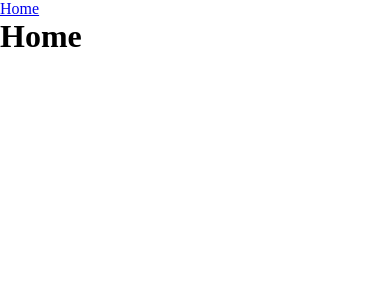
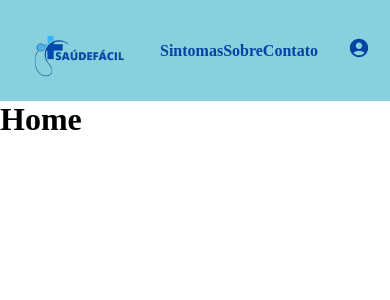
Before and after one commit to V1ct0rSb/SaudeFacil, a React (Vite) app: page / in a window 390 px wide. Shown: the top 300 px of the page. Built offline with nearby package versions, Linux system fonts and the light colour scheme.

Commit message:
Header com responsividade

```diff
--- a/package.json
+++ b/package.json
@@ -12,6 +12,7 @@
   "dependencies": {
     "react": "^18.3.1",
     "react-dom": "^18.3.1",
+    "react-icons": "^5.3.0",
     "react-router-dom": "^6.26.1"
   },
   "devDependencies": {
--- a/src/components/Navbar/Navbar.jsx
+++ b/src/components/Navbar/Navbar.jsx
@@ -1,13 +1,34 @@
+import { MdAccountCircle } from "react-icons/md"
 import { Link } from "react-router-dom"
+import styles from "./Navbar.module.css"
+
 function Navbar() {
   return (
-    <nav>
-      <ul>
-        <li>
-          <Link to="/">Home</Link>
-        </li>
-      </ul>
-    </nav>
+    <header className={styles.headerContainer}>
+      <div className={styles.logoHeader}>
+        <Link to="/" className={styles.logoLinkHeader}>
+          <img src="../src/assets/LG-suadeFacilTransparente.png" alt="" />
+        </Link>
+      </div>
+
+      <nav className={styles.navLinksContainer}>
+        <Link to="/sintomas" className={styles.navLink}>
+          Sintomas
+        </Link>
+        <Link to="/sobre" className={styles.navLink}>
+          Sobre
+        </Link>
+        <Link to="/contato" className={styles.navLink}>
+          Contato
+        </Link>
+      </nav>
+
+      <div className={styles.loginIconHeader}>
+        <Link to="/">
+          <MdAccountCircle className={styles.loginIcon} />
+        </Link>
+      </div>
+    </header>
   )
 }
 
--- a/src/components/Navbar/Navbar.module.css
+++ b/src/components/Navbar/Navbar.module.css
@@ -0,0 +1,94 @@
+/* Cabeçalho */
+.headerContainer {
+  height: 12vh;
+  display: flex;
+  justify-content: space-around;
+  align-items: center;
+  gap: 90px;
+  background-color: #87d0dd;
+  padding-right: 50px;
+}
+
+/* Logo do cabeçalho */
+.logoHeader img {
+  padding-top: 20px;
+  max-width: 300px;
+  height: auto;
+}
+
+/* Links do Cabeçalho -> PAI */
+.navLinksContainer {
+  display: flex;
+  justify-content: space-around;
+  align-items: center;
+  width: 40%;
+}
+/* Links do Cabeçalho */
+.navLink {
+  text-decoration: none;
+  font-size: 20px;
+  color: #0243a4;
+  font-weight: bolder;
+}
+/* Links do Cabeçalho -> Hover */
+.navLink:hover {
+  color: #f7f7f7;
+  text-decoration: underline;
+  transition: color 0.2s ease;
+}
+
+/* Icone de Login no Cabeçalho -> Pai */
+.loginIconHeader {
+  font-size: 40px;
+  text-decoration: none;
+}
+/* Icone do Login no Cabeçalho */
+.loginIconHeader .loginIcon {
+  color: #0243a4;
+  text-decoration: none;
+}
+/* Icone do Login no Cabeçalho -> Hover */
+.loginIconHeader .loginIcon:hover {
+  color: #f7f7f7;
+  transition: color 0.2s ease;
+}
+
+/* Responsividade */
+@media (max-width: 768px) {
+  .logoHeader img {
+    max-width: 200px;
+  }
+
+  .navLink {
+    font-size: 18px;
+    margin: 10px 0;
+  }
+
+  .loginIconHeader {
+    font-size: 30px;
+  }
+
+  @media (max-width: 425px) {
+    .headerContainer {
+      gap: 10px;
+      padding-right: 30px;
+    }
+
+    .logoHeader img {
+      max-width: 150px;
+    }
+
+    .navLinksContainer {
+      width: 90%;
+      margin-right: 20px;
+    }
+
+    .navLink {
+      font-size: 16px;
+    }
+
+    .loginIconHeader {
+      font-size: 22px;
+    }
+  }
+}
```
Also changed, not shown: src/assets/LG-suadeFacilTransparente.png (added), 1 other file (tests, documents, lock files or other folders).
